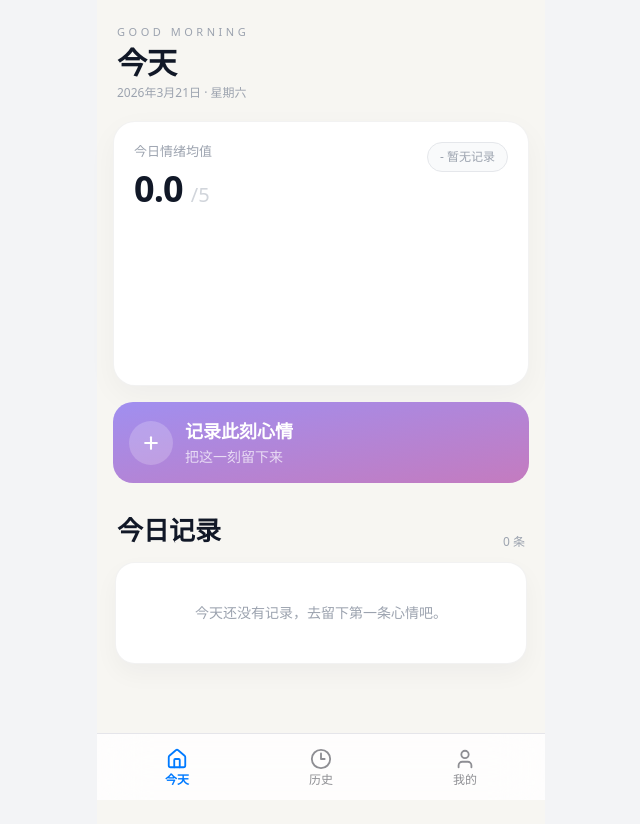
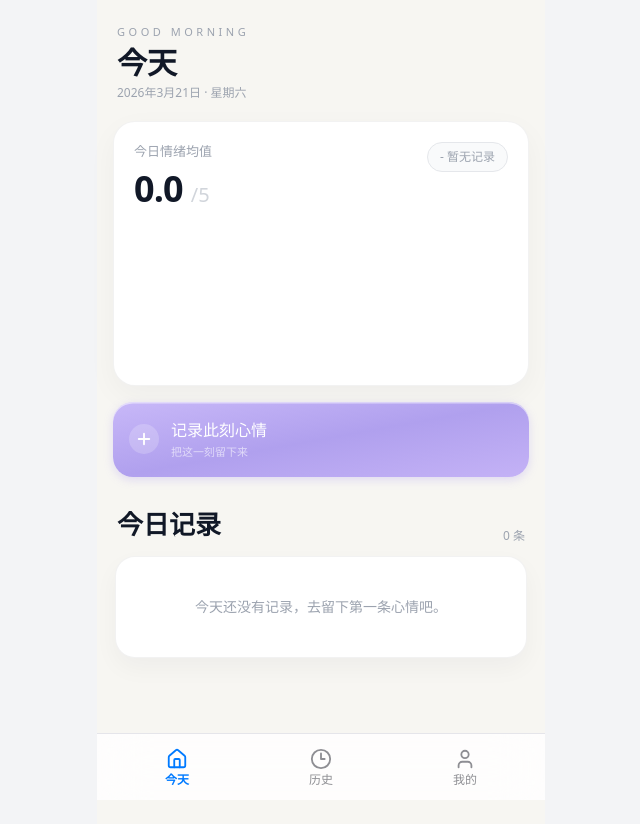
Before and after one commit to luojie09/emoAPP, a React (Vite) app: page /auth in a window 1280 px wide. Both pictures are taken after a click on the button "免登录，游客体验". Shown: the top 824 px of the page, without its empty margins (319-959 px from the left). Built offline with nearby package versions, Linux system fonts and the light colour scheme.

Commit message:
style: refine buttons and reply visuals

```diff
--- a/src/components/EntryCard.jsx
+++ b/src/components/EntryCard.jsx
@@ -68,14 +68,14 @@ export default function EntryCard({
       onTouchMove={onClearLongPress}
     >
       <div className="flex items-start gap-3">
-        <MoodAvatar emoji={moodEmoji} className="h-10 w-10 shrink-0 !bg-[#f0eeff] text-xl" />
+        <MoodAvatar emoji={moodEmoji} className="h-10 w-10 shrink-0 !bg-[#f5f4f0] text-xl" />
 
         <div className="min-w-0 flex-1">
           <div className="flex items-start justify-between gap-3">
             <div className="min-w-0">
               <div className="flex items-center gap-1.5">
                 <span className="truncate text-[17px] font-semibold text-[#1a1814]">{moodLabel}</span>
-                <span className="text-sm text-[#c0b8e8]">✉</span>
+                <span className="ml-1 text-lg text-[#c0b8e8]">✉</span>
               </div>
               <p className="mt-1 text-[13px] text-gray-400">{formatEntryTime(entry)}</p>
             </div>
@@ -130,9 +130,9 @@ export default function EntryCard({
 
           <div className="mt-3 border-t border-[#f0ede8] pt-3">
             <div className="flex gap-3">
-              <span className="text-base leading-none">🌿</span>
+              <span className="text-base leading-none">🌳</span>
               <div className="min-w-0 flex-1">
-                <p className="text-xs font-medium text-[#a08ff0]">树洞回音</p>
+                <p className="text-xs font-medium text-[#1a1814]">树洞回音</p>
                 <p className="mt-1 line-clamp-2 text-[13px] leading-relaxed text-gray-500">{aiPreview}</p>
               </div>
             </div>
--- a/src/components/MoodAvatar.jsx
+++ b/src/components/MoodAvatar.jsx
@@ -1,6 +1,6 @@
 export default function MoodAvatar({ emoji = '🙂', className = '' }) {
   return (
-    <div className={`flex items-center justify-center rounded-full bg-[#77d6bd]/10 ${className}`.trim()}>
+    <div className={`flex items-center justify-center rounded-full bg-[#f5f4f0] ${className}`.trim()}>
       {emoji}
     </div>
   )
--- a/src/pages/AddEntryPageV3.jsx
+++ b/src/pages/AddEntryPageV3.jsx
@@ -205,7 +205,7 @@ export default function AddEntryPageV3({ onSave, onQueueAiTask, onToast, onGener
       <button
         onClick={handleSave}
         disabled={!emotion || isSaving}
-        className="mb-8 w-full rounded-[20px] border-0 bg-gradient-to-br from-[#a08ff0] to-[#c47bbf] py-4 text-[16px] font-medium text-white shadow-sm transition-transform active:scale-95 disabled:cursor-not-allowed disabled:opacity-50"
+        className="mb-8 flex w-full items-center justify-center rounded-[20px] border-none bg-gradient-to-br from-[#c8b8f8] via-[#b0a0ee] to-[#c4b2f6] py-4 text-base font-medium text-white shadow-[inset_0_1.5px_0_rgba(255,255,255,0.5),_0_3px_10px_rgba(160,143,240,0.28)] transition-all active:scale-95 active:opacity-90 disabled:opacity-50"
       >
         {isSaving ? '保存中...' : '保存这次心情'}
       </button>
--- a/src/pages/EntryDetailPageV2.jsx
+++ b/src/pages/EntryDetailPageV2.jsx
@@ -102,8 +102,8 @@ export default function EntryDetailPageV2({ entries }) {
 
         <div className="relative z-10">
           <div className="flex items-center">
-            <span className="h-2.5 w-2.5 rounded-full bg-[#8b7de8]" />
-            <span className="ml-2 text-xs font-medium tracking-wide text-[#8b7de8]">
+            <span className="text-base leading-none">🌳</span>
+            <span className="ml-2 text-xs font-medium tracking-wide text-[#1a1814]">
               {replyText ? '来自时光树洞的回音…' : '回信正在途中…'}
             </span>
           </div>
--- a/src/pages/ProfilePageV2.jsx
+++ b/src/pages/ProfilePageV2.jsx
@@ -1,5 +1,5 @@
 import { useMemo, useRef, useState } from 'react'
-import { User, Upload, Download, RefreshCw, Info, Trash2, ChevronRight, LogOut, Pencil, Shield } from 'lucide-react'
+import { User, Upload, Download, Info, Trash2, ChevronRight, LogOut, Pencil, Shield } from 'lucide-react'
 import ProfileEditor from '../components/ProfileEditor'
 
 function downloadEntriesAsJson(entries) {
@@ -47,7 +47,6 @@ export default function ProfilePageV2({
   onLogin,
   onImportEntries,
   onToast,
-  onSync,
 }) {
   const importInputRef = useRef(null)
   const [isEditingProfile, setIsEditingProfile] = useState(false)
@@ -175,14 +174,9 @@ export default function ProfilePageV2({
         <div className="border-b border-[#f5f3ef] last:border-b-0">
           <ListRow icon={<Upload size={16} strokeWidth={2.2} />} label="导入数据" onClick={handlePickImportFile} />
         </div>
-        <div className={`${isGuest ? '' : 'border-b border-[#f5f3ef]'} last:border-b-0`}>
+        <div className="last:border-b-0">
           <ListRow icon={<Download size={16} strokeWidth={2.2} />} label="导出记录" onClick={handleExport} />
         </div>
-        {!isGuest ? (
-          <div>
-            <ListRow icon={<RefreshCw size={16} strokeWidth={2.2} />} label="手动同步云端" onClick={onSync} />
-          </div>
-        ) : null}
       </div>
 
       <div className="px-6 pt-4 pb-2 text-sm font-medium text-gray-400">关于与系统</div>
--- a/src/pages/TodayPageV2.jsx
+++ b/src/pages/TodayPageV2.jsx
@@ -160,14 +160,14 @@ export default function TodayPageV2({ entries, onToggleFavorite, onDeleteEntry }
       <div className="mt-4">
         <button
           onClick={() => navigate('/add')}
-          className="flex w-full items-center gap-3 rounded-[20px] border-0 bg-gradient-to-br from-[#a08ff0] to-[#c47bbf] p-4 transition-transform active:scale-95"
+          className="flex w-full items-center gap-3 rounded-[20px] border-none bg-gradient-to-br from-[#c8b8f8] via-[#b0a0ee] to-[#c4b2f6] p-4 text-left shadow-[inset_0_1.5px_0_rgba(255,255,255,0.5),_0_3px_10px_rgba(160,143,240,0.28)] transition-all active:scale-95 active:opacity-90"
         >
-          <span className="flex h-11 w-11 shrink-0 items-center justify-center rounded-full bg-white/20 text-white">
-            <Plus size={20} strokeWidth={2.5} />
+          <span className="flex h-[30px] w-[30px] shrink-0 items-center justify-center rounded-full bg-white/20 text-xl text-white">
+            <Plus size={18} strokeWidth={2.5} />
           </span>
           <span className="flex flex-col items-start text-left">
-            <span className="text-[18px] font-semibold text-white">记录此刻心情</span>
-            <span className="mt-0.5 text-sm text-white/70">把这一刻留下来</span>
+            <span className="text-base font-medium text-white">记录此刻心情</span>
+            <span className="mt-0.5 text-[11px] text-white/60">把这一刻留下来</span>
           </span>
         </button>
       </div>
@@ -201,7 +201,7 @@ export default function TodayPageV2({ entries, onToggleFavorite, onDeleteEntry }
                         <span className="truncate text-[16px] font-semibold text-gray-900">
                           {entry?.emotion?.label ?? entry?.mood ?? '心情'}
                         </span>
-                        <span className="rounded-lg bg-purple-50 px-2 py-0.5 text-[10px] text-[#9080d0]">✦ 回信</span>
+                        <span className="ml-2 text-lg text-[#c0b8e8]">✉</span>
                       </div>
                       <p className="mt-1 text-[13px] text-gray-400">{entry.time}</p>
                     </div>
```
